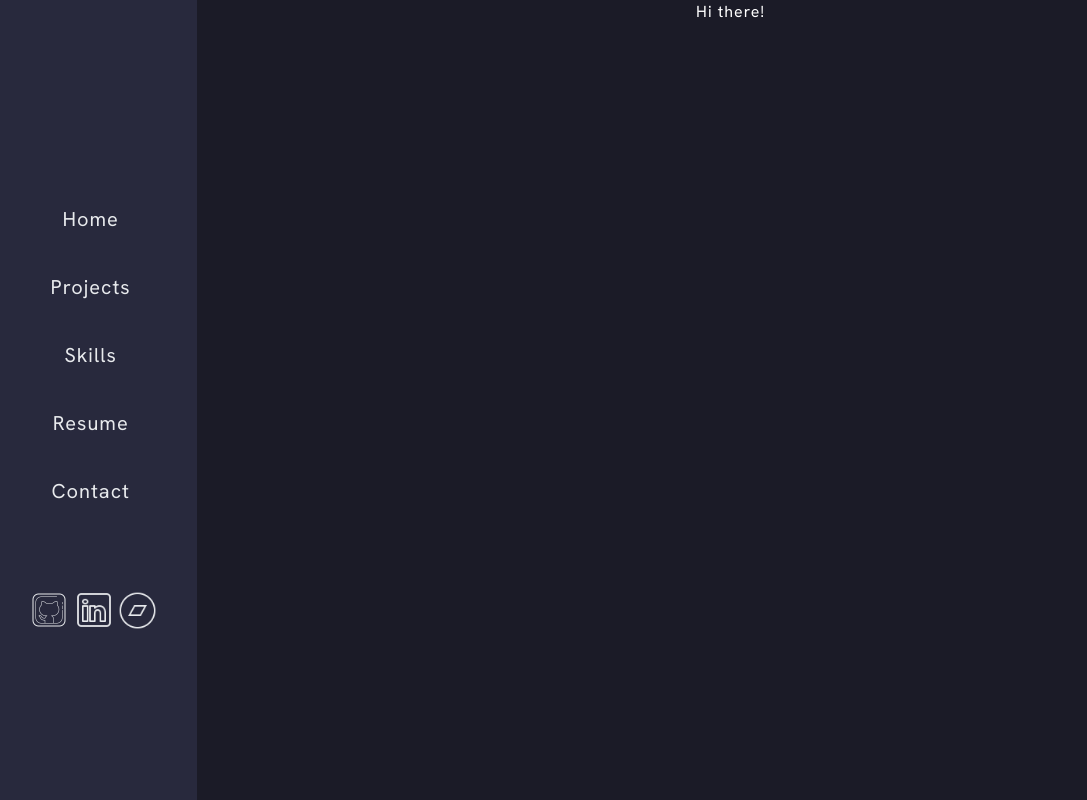
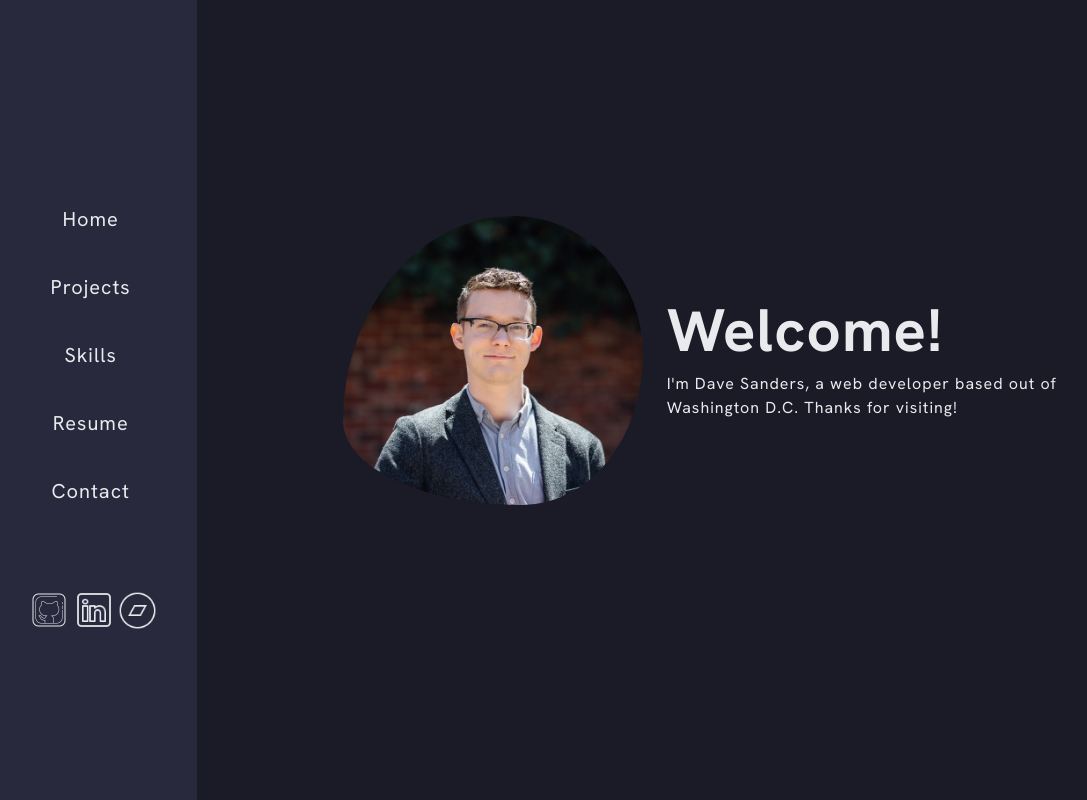
Before and after one commit to davepaulsanders/sanders-portfolio, a Next.js app: page / in a window 1280 px wide. Shown: the whole page, without its empty margins (16-1103 px from the left). Built offline with nearby package versions, Linux system fonts and the light colour scheme.

Commit message:
Adding image and spacing

```diff
--- a/components/Layout.tsx
+++ b/components/Layout.tsx
@@ -2,13 +2,13 @@ import Nav from "./Nav"
 import styles from "../styles/Layout.module.css"
 const Layout = ({children}: React.PropsWithChildren) => {
   return (
-        <div className="grid grid-cols-12 h-screen">
+        <div className="grid grid-cols-12 min-h-screen max-h-screen">
           <div className={`${styles.background} side-nav col-span-2 flex text-center justify-center items-center`}>
             <Nav />
           </div>
-        <div className="col-span-10">
-            <main className="">{children}</main>
-        </div>
+          <div className="col-span-10">
+            <main className="flex justify-center">{children}</main>
+          </div>
         </div>
   )
 }
--- a/pages/index.tsx
+++ b/pages/index.tsx
@@ -1,5 +1,5 @@
 import Head from "next/head"
-
+import styles from "../styles/Index.module.css"
 export default function Home() {
   return (
     <>
@@ -9,7 +9,13 @@ export default function Home() {
         <link rel="preconnect" href="https://fonts.gstatic.com" crossorigin></link>
         <link href="https://fonts.googleapis.com/css2?family=Hanken+Grotesk:wght@200;400;600;700&display=swap" rel="stylesheet"></link>
     </Head>
-      <h1 className="text-white col-start-1 col-span-12 text-center">Hi there!</h1>
+    <div className="flex h-screen items-center w-3/4 pb-20">
+      <img className={`${styles.headshot} m-3 w-[300px]`} src="headshot.jpeg" alt="Dave Sanders" />
+      <div className="m-3">
+        <h1 className="text-6xl font-bold mb-3">Welcome!</h1>
+        <p>I&apos;m Dave Sanders, a web developer based out of Washington D.C.  Thanks for visiting!  </p>
+      </div>
+    </div>
     </>
   )
 }
--- /dev/null
+++ b/styles/Index.module.css
@@ -0,0 +1,3 @@
+.headshot {
+    border-radius: 57% 43% 40% 60% / 71% 48% 52% 29%;
+}
```
Also changed, not shown: public/headshot.jpeg (added).
